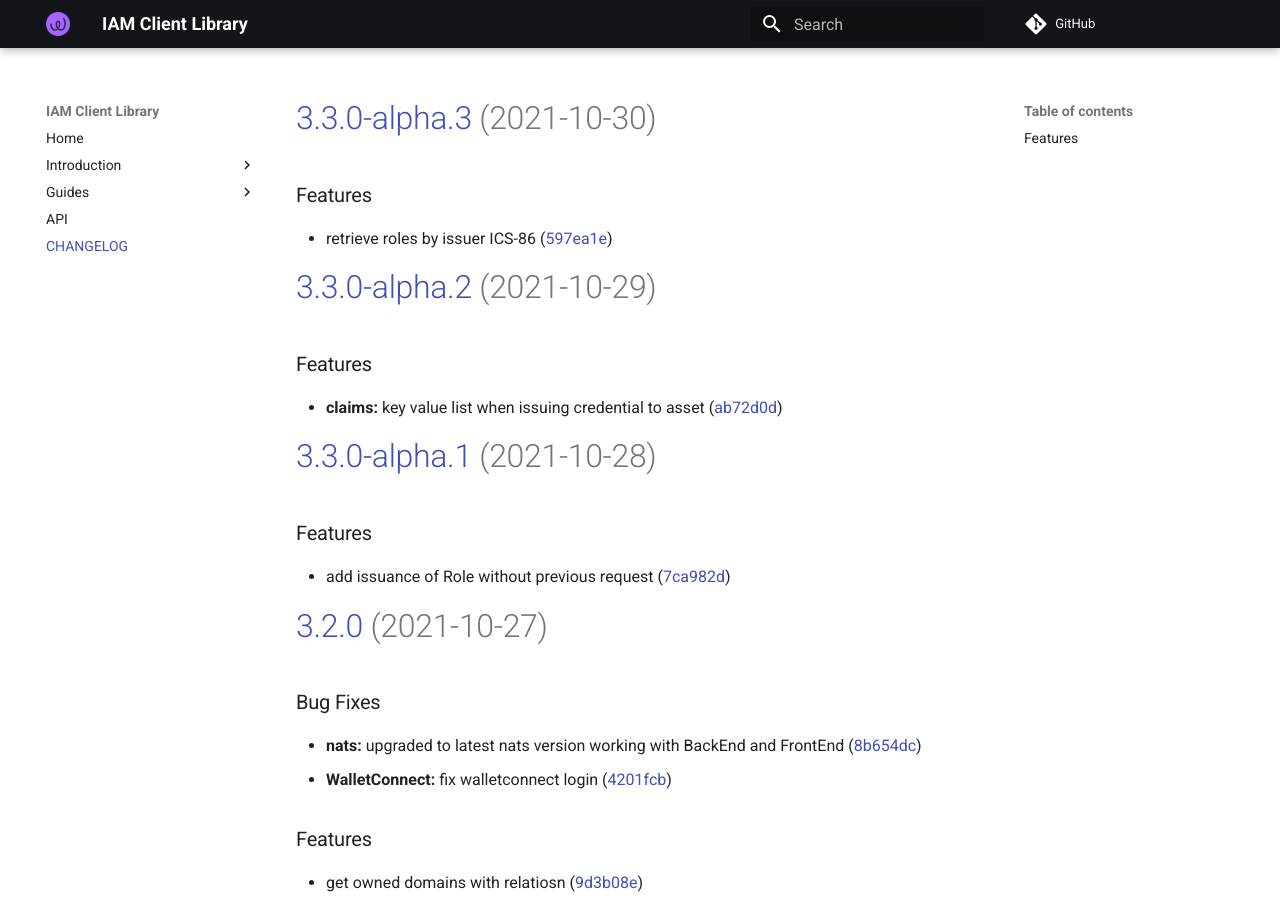
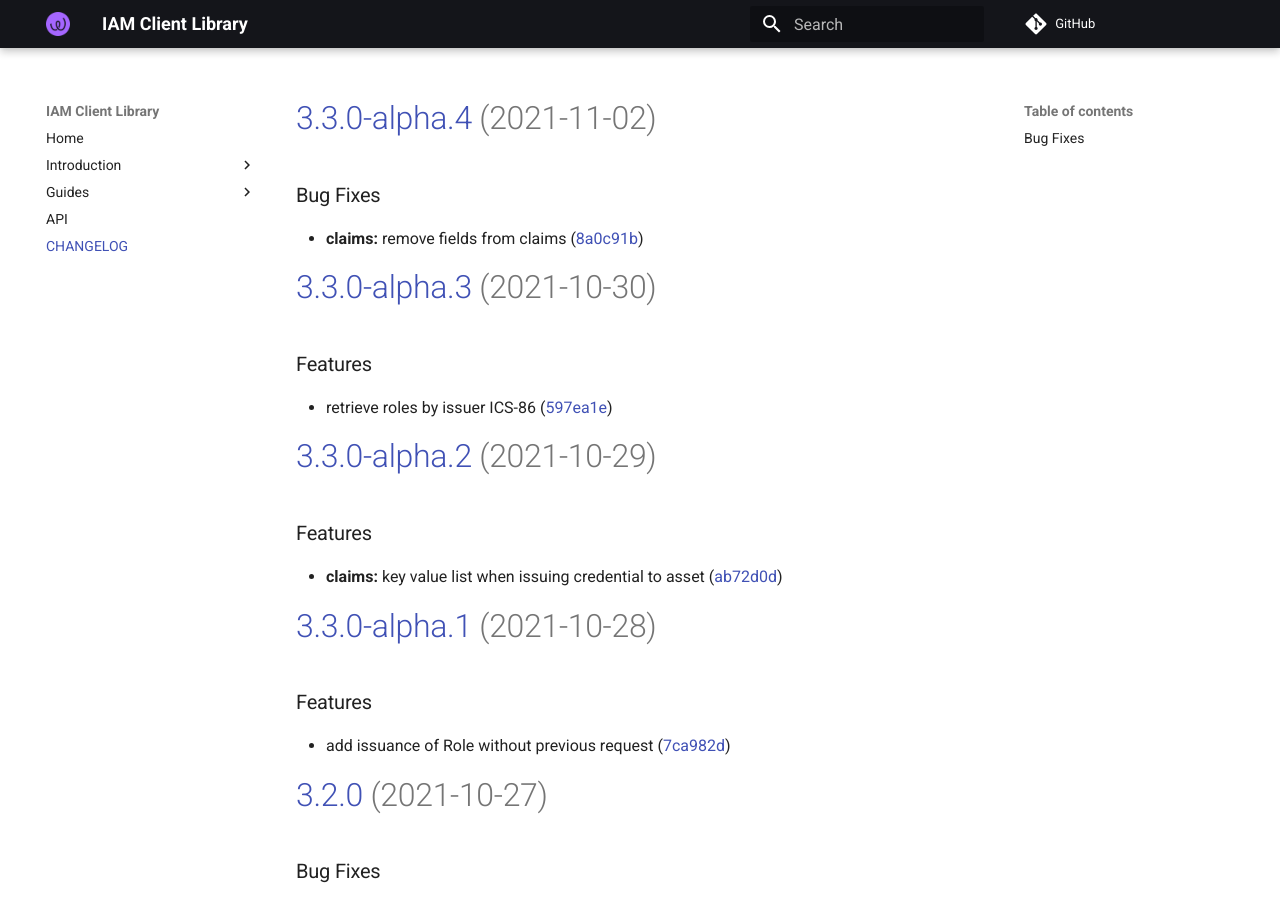
Before and after one commit to energywebfoundation/iam-client-lib, an MkDocs documentation site: the page built from docs/CHANGELOG.md, in a window 1280 px wide and 900 px high. Built offline with MkDocs 1.6.1 and Material for MkDocs 9.7.7, drawn with Linux system fonts in a browser that asks for light colours; comment, search, counter and statistics services are not loaded.

Commit message:
chore(release): 3.3.0-alpha.4 [skip ci]
# [3.3.0-alpha.4](https://github.com/energywebfoundation/iam-client-lib/compare/v3.3.0-alpha.3...v3.3.0-alpha.4) (2021-11-02)

### Bug Fixes

* **claims:** remove fields from claims ([8a0c91b](https://github.com/energywebfoundation/iam-client-lib/commit/8a0c91b7704b07bc167df001e3bef74be0ddf63e))

```diff
--- a/docs/CHANGELOG.md
+++ b/docs/CHANGELOG.md
@@ -1,3 +1,10 @@
+# [3.3.0-alpha.4](https://github.com/energywebfoundation/iam-client-lib/compare/v3.3.0-alpha.3...v3.3.0-alpha.4) (2021-11-02)
+
+
+### Bug Fixes
+
+* **claims:** remove fields from claims ([8a0c91b](https://github.com/energywebfoundation/iam-client-lib/commit/8a0c91b7704b07bc167df001e3bef74be0ddf63e))
+
 # [3.3.0-alpha.3](https://github.com/energywebfoundation/iam-client-lib/compare/v3.3.0-alpha.2...v3.3.0-alpha.3) (2021-10-30)
 
 
--- a/package.json
+++ b/package.json
@@ -1,6 +1,6 @@
 {
     "name": "iam-client-lib",
-    "version": "3.3.0-alpha.3",
+    "version": "3.3.0-alpha.4",
     "description": "Library for Decentralized Identity and Access Management",
     "main": "dist/iam-client-lib.js",
     "module": "dist/iam-client-lib.esm.js",
```
